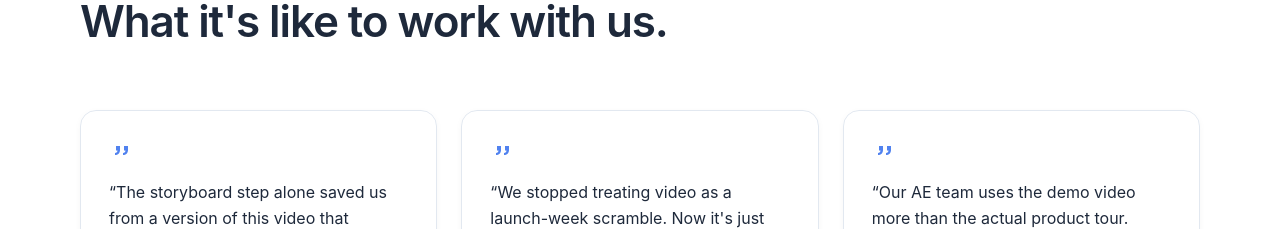
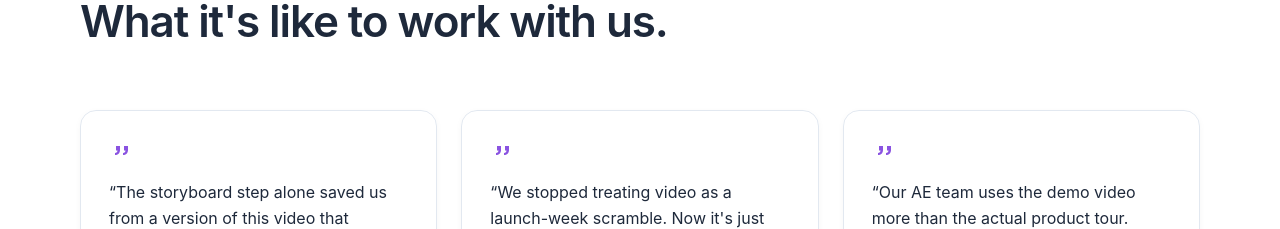
Before and after one commit to saurabhwebdew/explainkit, a Next.js app: page / in a window 1280 px wide. Shown: the part 7220-7449 px from the top of the page. Built offline with nearby package versions, Linux system fonts and the light colour scheme.

Commit message:
Update testimonials.tsx

```diff
--- a/components/home/testimonials.tsx
+++ b/components/home/testimonials.tsx
@@ -15,7 +15,7 @@ function initials(name: string) {
 
 export function Testimonials() {
   return (
-    <section className="py-24 md:py-32 bg-white border-y border-line">
+    <section className="py-24 md:py-32 bg-surface border-y border-line">
       <Container>
         <SectionTitle eyebrow="Testimonials" title="What it's like to work with us." />
 
@@ -24,9 +24,9 @@ export function Testimonials() {
             <Reveal key={t.name}>
               <motion.div
                 whileHover={{ y: -3 }}
-                className="h-full rounded-2xl p-7 backdrop-blur-md bg-white/60 border border-line shadow-softer flex flex-col"
+                className="h-full rounded-2xl p-7 backdrop-blur-md bg-surface/60 border border-line shadow-softer flex flex-col"
               >
-                <svg width="24" height="24" viewBox="0 0 24 24" fill="#2563EB" className="opacity-80 mb-4">
+                <svg width="24" height="24" viewBox="0 0 24 24" className="fill-accent opacity-80 mb-4">
                   <path d="M7 7h4v4c0 3-2 5-5 5v-2c1.5 0 2.5-1 2.5-2.5H7V7zm8 0h4v4c0 3-2 5-5 5v-2c1.5 0 2.5-1 2.5-2.5h-1.5V7z" />
                 </svg>
                 <p className="text-ink leading-relaxed flex-1">&ldquo;{t.quote}&rdquo;</p>
```
